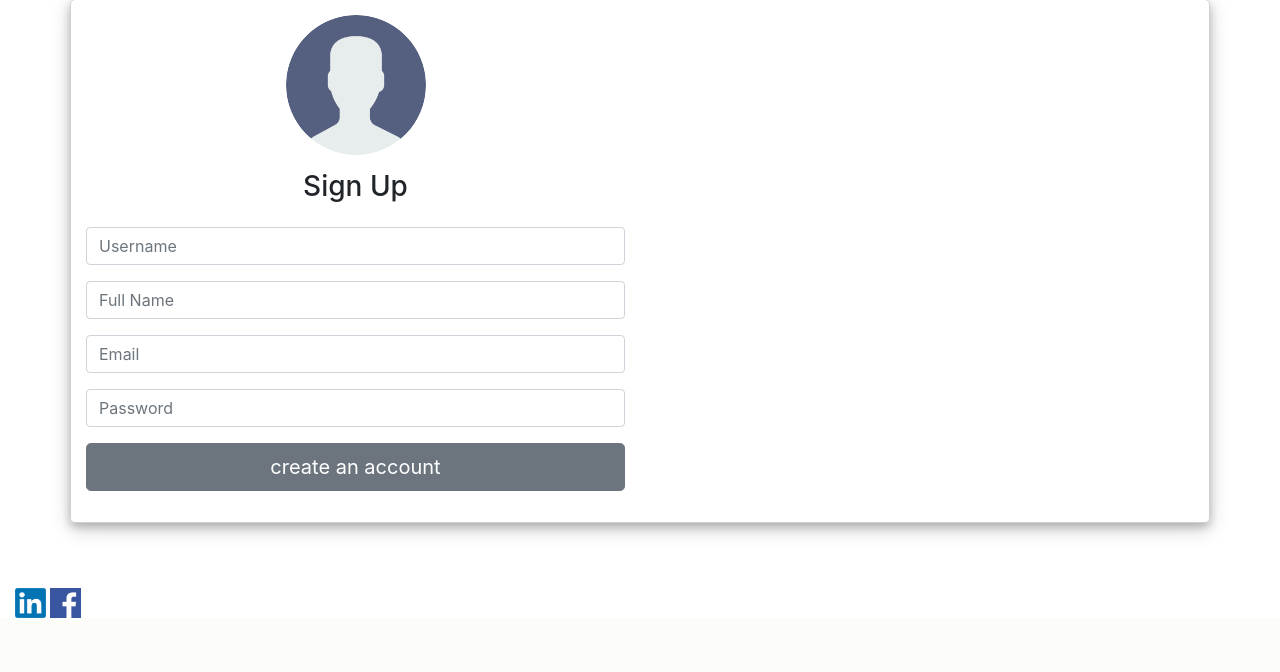
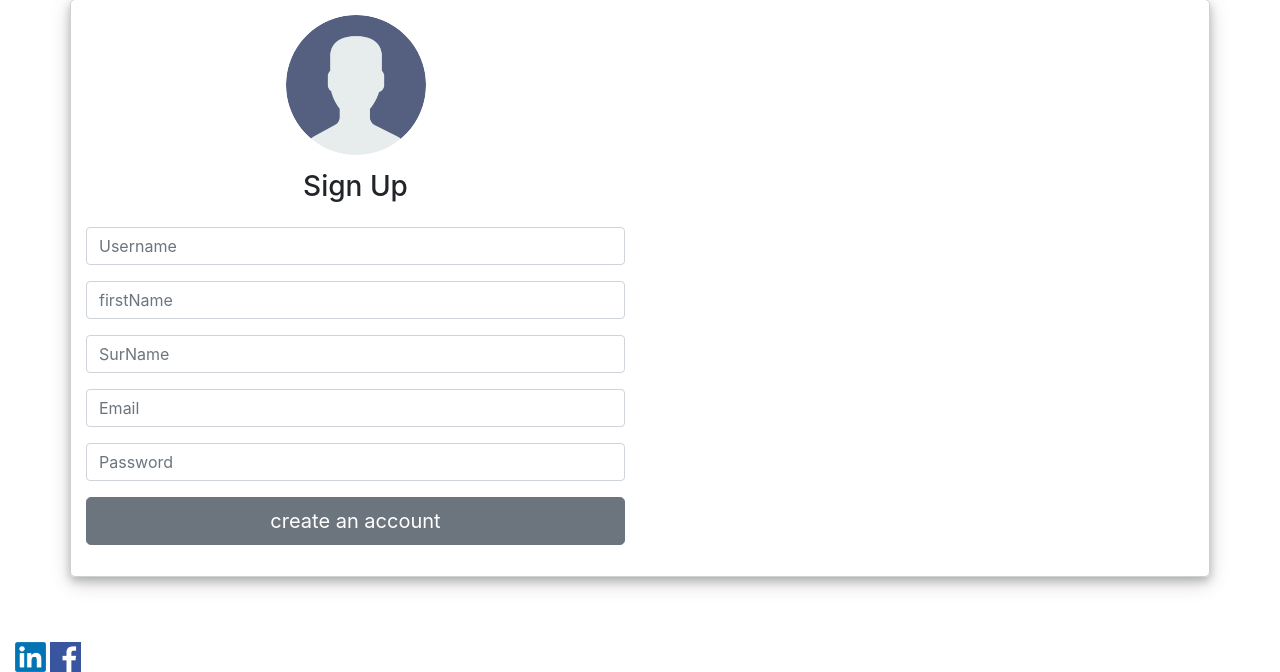
Before and after one commit to the-challenge-zone/Fifa-toernooi, a PHP site: page /signup.php in a window 1280 px wide. Shown: the part 246-918 px from the top of the page. Before the commit the page ends 864 px from the top, so only its background shows below. Run offline with PHP 8.4, Linux system fonts and the light colour scheme; some libraries are stand-ins or nearby versions.

Commit message:
Update signup.php
registrate

Co-Authored-By: Jordy Slagter <slagterj2001@gmail.com>

```diff
--- a/signup.php
+++ b/signup.php
@@ -9,7 +9,7 @@ if(!empty($_POST)){
     $sUsername = checkpost('username');
     $sFirstname = checkpost('firstname');
     $sSurname = checkpost('surname');
-    $sEmail = checkpost('email');
+    $sEmail = checkpost('Email');
     $ePassword = password_hash(checkpost('password'),PASSWORD_DEFAULT);
 
     // Prepare the statement to prevent SQL injection
@@ -23,28 +23,9 @@ if(!empty($_POST)){
         $sEmail,
         $ePassword
     ]);
-
-    //$bSucces= PdoSqlReturnTrue($sql);
-    //if($bSucces) {
-        //echo("data opgeslagen");
-    //} else {
-        //echo ("Database error");
-    //}
 };
-//INSERT INTO `users` (`ID`, `sUsername`, `sFirstname`, `sSurname`, `sEmail`, `ePassword`, `DateOfCreation`) VALUES (NULL, 'test', 'test', 'test', 'test@test', 'test', current_timestamp());//
-
-
-
-
 //+++++++++++++++++++header VVVVVV+++++++++++++++++++++++//
 include('head.php');
-
-
-
-
-
-
-
 ?>
 <!DOCTYPE html>
 <html lang="en">
@@ -86,7 +67,10 @@ include('head.php');
                 <input type="text" class="form-control" name="username" placeholder="Username">
                 </div>
                 <div class="form-group">
-                <input type="text" class="form-control" name="FullName" placeholder="Full Name">
+                <input type="text" class="form-control" name="firstname" placeholder="firstName">
+                </div>
+                <div class="form-group">
+                <input type="text" class="form-control" name="surname" placeholder="SurName">
                 </div>
                 <div class="form-group">
                 <input type="text" class="form-control" name="Email" placeholder="Email">
```
